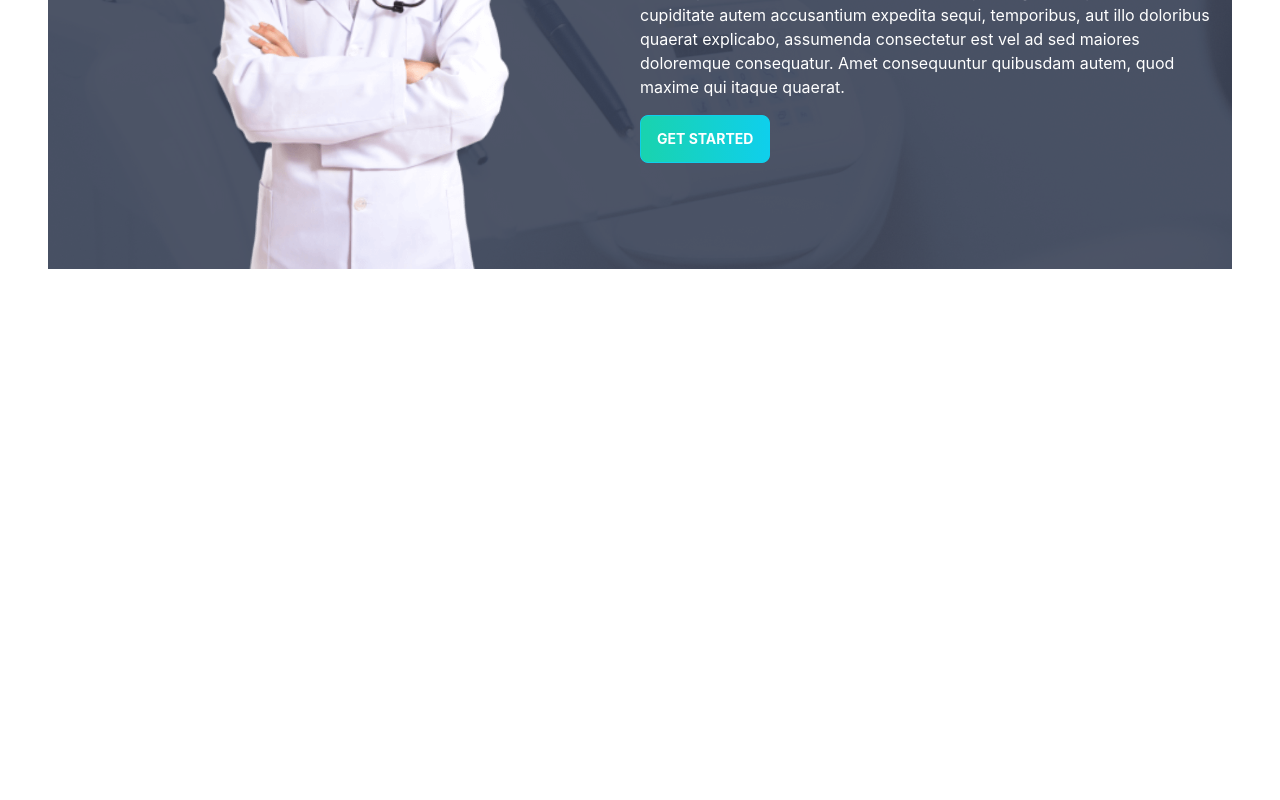
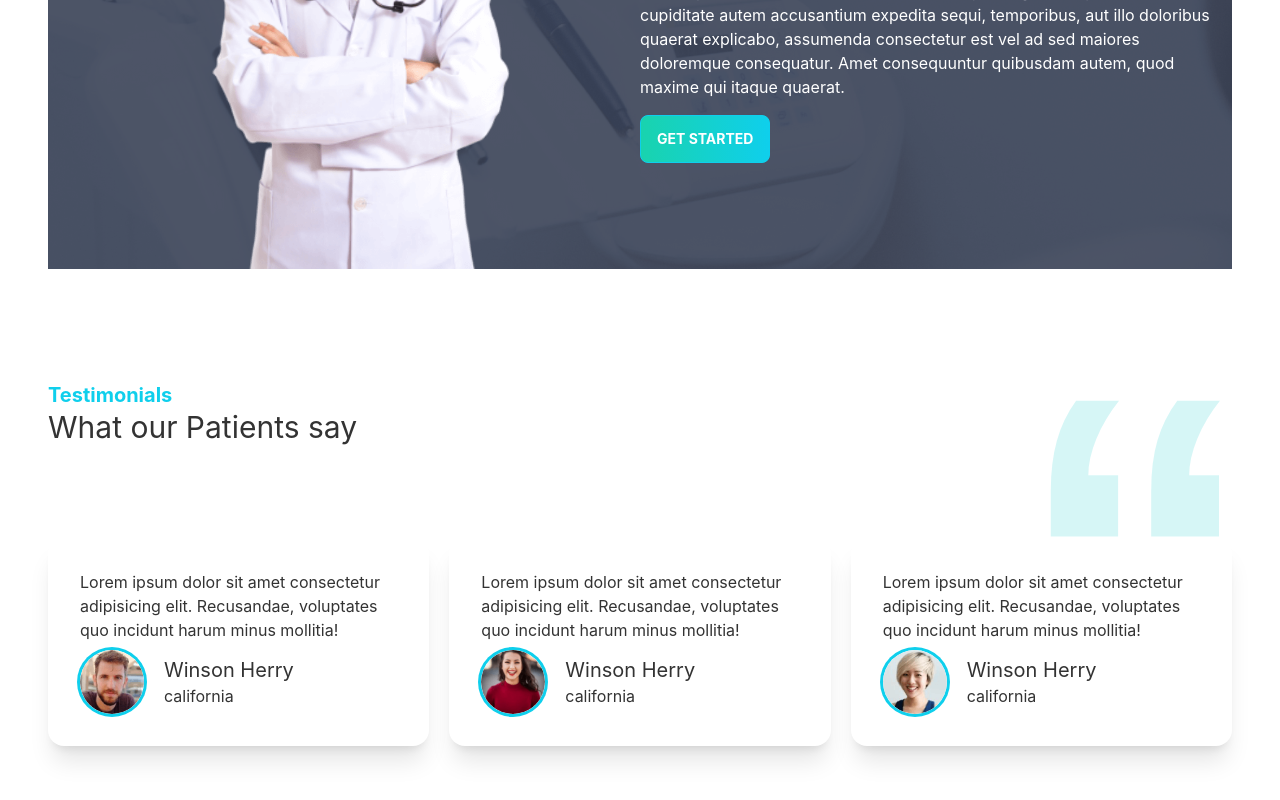
Before and after one commit to FIShahid/doctors-portal-client, a React (Create React App) app: page / in a window 1280 px wide. Shown: the part 2770-3570 px from the top of the page. Before the commit the page ends 3119 px from the top, so only its background shows below. Built offline with nearby package versions, Linux system fonts and the light colour scheme.

Commit message:
Testimonial Section Added

```diff
--- a/src/Pages/Home/Home.js
+++ b/src/Pages/Home/Home.js
@@ -3,6 +3,7 @@
 import Info from './Info'
 import MakeAppointment from './MakeAppointment'
 import Services from './Services'
+import Testimonials from './Testimonials'
 import TreatmentHero from './TreatmentHero'
 
 const Home = () => {
@@ -13,6 +14,7 @@
             <Services></Services>
             <TreatmentHero></TreatmentHero>
             <MakeAppointment></MakeAppointment>
+            <Testimonials></Testimonials>
         </div>
     )
 }
--- /dev/null
+++ b/src/Pages/Home/Review.js
@@ -0,0 +1,24 @@
+import React from 'react';
+
+const Review = ({ review }) => {
+    return (
+        <div className="card lg:max-w-lg bg-base-100 shadow-xl">
+            <div className="card-body">
+                <p>Lorem ipsum dolor sit amet consectetur adipisicing elit. Recusandae, voluptates quo incidunt harum minus mollitia!</p>
+                <div className="flex items-center">
+                    <div className="avatar">
+                        <div className="w-16 rounded-full ring ring-primary ring-offset-base-100 mr-5">
+                            <img src={review.img} alt=""/>
+                        </div>
+                    </div>
+                    <div>
+                        <h4 className='text-xl'>{review.name}</h4>
+                        <p>{review.location}</p>
+                    </div>
+                </div>
+            </div>
+        </div>
+    );
+};
+
+export default Review;
--- /dev/null
+++ b/src/Pages/Home/Testimonials.js
@@ -0,0 +1,54 @@
+import React from 'react';
+import quote from '../../assets/icons/quote.svg';
+import people1 from '../../assets/images/people1.png'
+import people2 from '../../assets/images/people2.png'
+import people3 from '../../assets/images/people3.png'
+import Review from './Review';
+const Testimonials = () => {
+    const reviews = [
+        {
+            _id:1,
+            name: 'Winson Herry',
+            review: '',
+            location: 'california',
+            img: people1
+        },
+        {
+            _id:2,
+            name: 'Winson Herry',
+            review: '',
+            location: 'california',
+            img: people2
+        },
+        {
+            _id:3,
+            name: 'Winson Herry',
+            review: '',
+            location: 'california',
+            img: people3
+        },
+    ];
+    return (
+        <section className='my-28'>
+            <div className='flex justify-between'>
+                <div>
+                    <h4 className="text-xl text-primary font-bold">Testimonials</h4>
+                    <h2 className='text-3xl'>What our Patients say</h2>
+                </div>
+                <div>
+                    <img src={quote} className="w-24 lg:w-48" alt="" />
+                </div>
+            </div>
+            <div className='grid grid-cols-1 md:grid-cols-2 lg:grid-cols-3 gap-5'>
+                {
+                    reviews.map(review =><Review
+                        key={review._id}
+                        review={review}
+                    ></Review>)
+                }
+            </div>
+        </section>
+    );
+};
+
+export default Testimonials;
```
